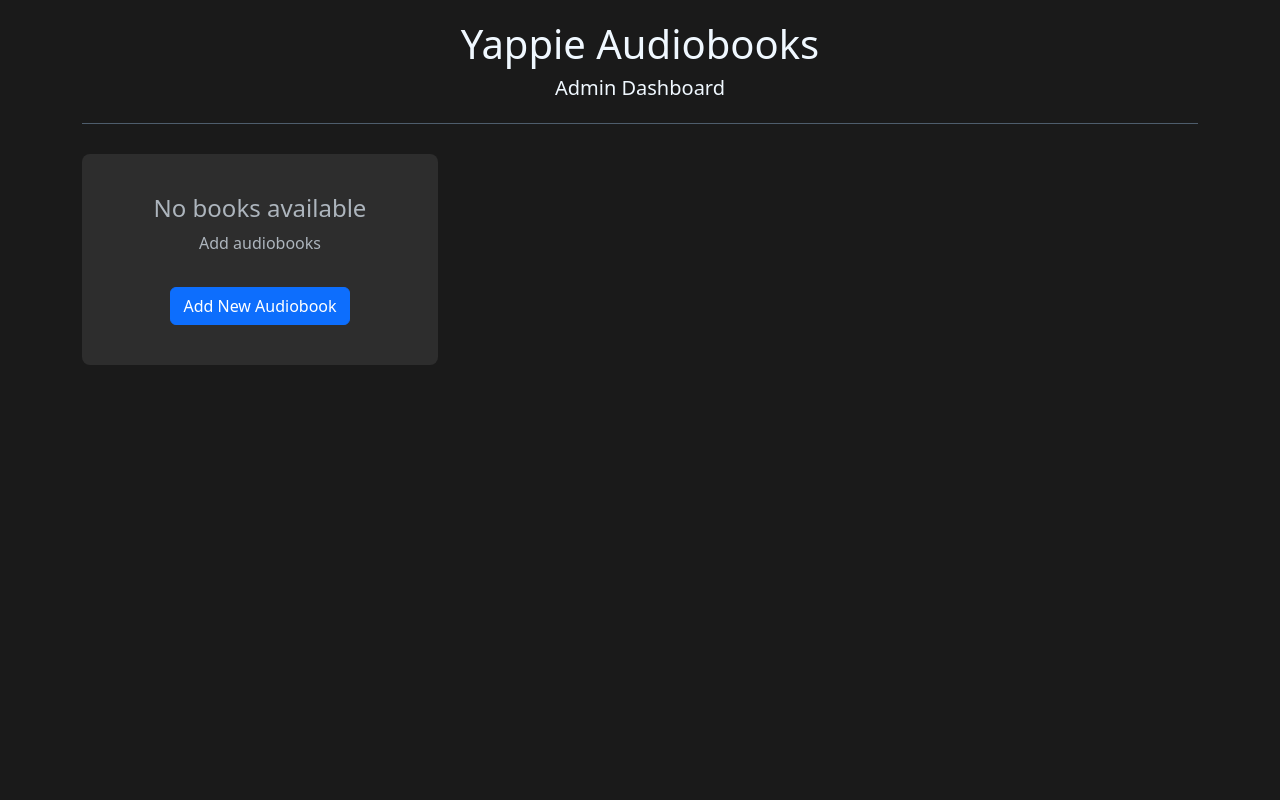
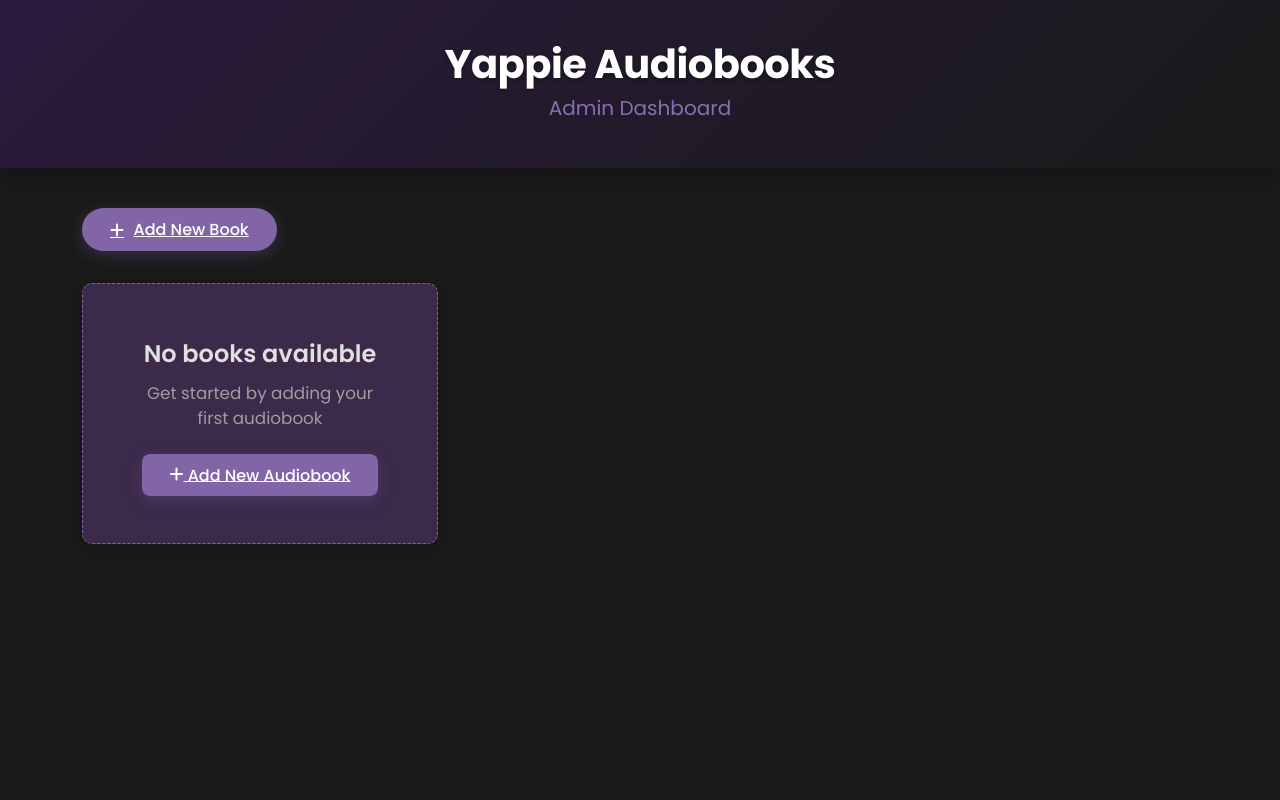
Before and after one commit to malak-elbanna/yappie, a Flask app: page /api/content/ in a window 1280 px wide. Run offline with Flask 3, Linux system fonts and the light colour scheme; data that the repository does not hold is empty.

Commit message:
add book page + styling

```diff
--- a/src/backend/content-management-service/controllers/audiobook_controller.py
+++ b/src/backend/content-management-service/controllers/audiobook_controller.py
@@ -7,6 +7,9 @@ not_found = "audiobook not found"
 def get_collection():
     db = mongo.cx["audiobooks_db"]
     return db["books"]
+
+def add_page():
+    return render_template("addBook.html")
 
 def get_audiobooks():
     collection = get_collection()
@@ -25,10 +28,22 @@ def get_audiobook(id):
         return jsonify({"error": not_found}), 404
 
 def add_audiobook():
-    data = request.get_json()
+    data = {
+        "title": request.form.get("title"),
+        "author": request.form.get("author"),
+        "description": request.form.get("description"),
+        "language": request.form.get("language"),
+        "url_rss": request.form.get("url_rss"),
+        "url_librivox": request.form.get("url_librivox"),
+        "totaltime": request.form.get("totaltime"),
+        "cover_url": request.form.get("cover_url"),
+        "chapters": request.form.get("chapters"),
+        "category": request.form.get("category")
+    }
     collection = get_collection()
     result = collection.insert_one(data)
     return jsonify({"_id": str(result.inserted_id)}), 201
+
 
 def update_audiobook(id):
     data = request.form
--- a/src/backend/content-management-service/routes/audiobook_routes.py
+++ b/src/backend/content-management-service/routes/audiobook_routes.py
@@ -14,6 +14,7 @@ def handle_options():
 audiobook_bp.route('/', methods=['GET'])(get_audiobooks)
 audiobook_bp.route('/edit/<id>', methods=['GET'])(get_audiobook_update)
 audiobook_bp.route('/<id>', methods=['GET'])(get_audiobook)
-audiobook_bp.route('/add', methods=['POST'])(add_audiobook)
+audiobook_bp.route('/', methods=['POST'])(add_audiobook)
 audiobook_bp.route('/<id>', methods=['PUT'])(update_audiobook)
 audiobook_bp.route('/<id>', methods=['DELETE'])(delete_audiobook)
+audiobook_bp.route('/add')(add_page)
--- a/src/backend/content-management-service/static/css/style.css
+++ b/src/backend/content-management-service/static/css/style.css
@@ -1,52 +1,103 @@
 :root {
-    --dark-bg: #1a1a1a;
-    --card-bg: #2d2d2d;
-    --text-light: #f8f9fa;
-    --text-muted: #adb5bd;
-    --accent-color: #4e5d6c;
+    --dark-purple: #2a1b3d;
+    --dark-purple-light: #3b2a4a;
+    --dark-grey: #1a1a1a;
+    --dark-grey-light: #2d2d2d;
+    --accent: #8265a7;
+    --accent-light: #9d7dc4;
+    --text-light: #e0e0e0;
+    --text-muted: #9e9e9e;
+    --danger: #fc5c5c;
 }
 
 body {
-    background-color: var(--dark-bg);
+    font-family: 'Poppins', sans-serif;
+    background-color: var(--dark-grey);
     color: var(--text-light);
-    padding: 20px;
+    min-height: 100vh;
 }
 
 .header {
-    margin-bottom: 30px;
-    padding-bottom: 15px;
-    border-bottom: 1px solid var(--accent-color);
-    color: aliceblue;
+    background: linear-gradient(135deg, var(--dark-purple) 0%, var(--dark-grey) 100%);
+    color: white;
+    padding: 2.5rem 0;
+    margin-bottom: 2.5rem;
+    box-shadow: 0 4px 30px rgba(0, 0, 0, 0.3);
+}
+
+.header h1 {
+    font-weight: 700;
+    letter-spacing: -0.5px;
+    text-shadow: 0 2px 4px rgba(0, 0, 0, 0.3);
+}
+
+.header h5 {
+    font-weight: 400;
+    opacity: 0.85;
+    color: var(--accent-light);
+}
+
+.add-book-btn {
+    background-color: var(--accent);
+    color: white;
+    border: none;
+    padding: 0.6rem 1.75rem;
+    border-radius: 50px;
+    font-weight: 500;
+    transition: all 0.3s ease;
+    box-shadow: 0 4px 15px rgba(130, 101, 167, 0.3);
+    margin-bottom: 2rem;
+    display: inline-flex;
+    align-items: center;
+    gap: 0.6rem;
+}
+
+.add-book-btn:hover {
+    background-color: var(--accent-light);
+    transform: translateY(-2px);
+    box-shadow: 0 6px 20px rgba(130, 101, 167, 0.4);
+    color: white;
 }
 
 .book-card {
-    background-color: var(--card-bg);
+    background-color: var(--dark-grey-light);
     border: none;
-    border-radius: 8px;
-    transition: transform 0.3s ease, box-shadow 0.3s ease;
+    border-radius: 10px;
+    overflow: hidden;
+    transition: all 0.3s ease;
+    box-shadow: 0 5px 15px rgba(0, 0, 0, 0.2);
     height: 100%;
-    margin-bottom: 20px;
+    border-left: 4px solid var(--accent);
 }
 
 .book-card:hover {
-    transform: translateY(-5px);
-    box-shadow: 0 10px 20px rgba(0, 0, 0, 0.3);
+    transform: translateY(-8px);
+    box-shadow: 0 12px 25px rgba(0, 0, 0, 0.3);
+    background-color: var(--dark-purple-light);
+}
+
+.book-card .card-body {
+    padding: 1.75rem;
 }
 
 .book-title {
     color: var(--text-light);
     font-weight: 600;
-    margin-bottom: 10px;
+    font-size: 1.3rem;
+    margin-bottom: 0.8rem;
 }
 
 .book-author {
-    color: var(--text-muted);
+    color: var(--accent-light);
+    font-size: 0.95rem;
+    margin-bottom: 1.2rem;
     font-style: italic;
-    margin-bottom: 15px;
 }
 
 .book-description {
     color: var(--text-muted);
+    font-size: 0.95rem;
+    line-height: 1.6;
     display: -webkit-box;
     -webkit-line-clamp: 3;
     -webkit-box-orient: vertical;
@@ -54,10 +105,96 @@ body {
     text-overflow: ellipsis;
 }
 
+.card-footer {
+    background-color: rgba(42, 27, 61, 0.5);
+    border-top: 1px solid rgba(255, 255, 255, 0.05);
+    padding: 1.25rem;
+}
+
+.btn-edit {
+    background-color: transparent;
+    color: var(--accent);
+    border: 1px solid var(--accent);
+    border-radius: 6px;
+    padding: 0.4rem 1.1rem;
+    font-size: 0.85rem;
+    font-weight: 500;
+    transition: all 0.2s ease;
+}
+
+.btn-edit:hover {
+    background-color: var(--accent);
+    color: white;
+}
+
+.btn-delete {
+    background-color: transparent;
+    color: var(--danger);
+    border: 1px solid var(--danger);
+    border-radius: 6px;
+    padding: 0.4rem 1.1rem;
+    font-size: 0.85rem;
+    font-weight: 500;
+    transition: all 0.2s ease;
+}
+
+.btn-delete:hover {
+    background-color: var(--danger);
+    color: white;
+}
+
 .no-books {
+    background-color: var(--dark-purple-light);
+    border-radius: 10px;
+    padding: 3.5rem;
+    text-align: center;
+    box-shadow: 0 5px 20px rgba(0, 0, 0, 0.2);
+    border: 1px dashed var(--accent);
+}
+
+.no-books h4 {
+    color: var(--text-light);
+    font-weight: 600;
+    margin-bottom: 0.75rem;
+}
+
+.no-books p {
     color: var(--text-muted);
-    text-align: center;
-    padding: 40px;
-    background-color: var(--card-bg);
+    margin-bottom: 2rem;
+    font-size: 1.05rem;
+}
+
+.empty-state-btn {
+    background-color: var(--accent);
+    color: white;
+    border: none;
+    padding: 0.6rem 1.75rem;
     border-radius: 8px;
+    font-weight: 500;
+    transition: all 0.3s ease;
+    box-shadow: 0 4px 15px rgba(130, 101, 167, 0.3);
 }
+
+.empty-state-btn:hover {
+    background-color: var(--accent-light);
+    color: white;
+    transform: translateY(-2px);
+}
+
+/* Custom scrollbar */
+::-webkit-scrollbar {
+    width: 8px;
+}
+
+::-webkit-scrollbar-track {
+    background: var(--dark-grey);
+}
+
+::-webkit-scrollbar-thumb {
+    background: var(--accent);
+    border-radius: 4px;
+}
+
+::-webkit-scrollbar-thumb:hover {
+    background: var(--accent-light);
+}
--- a/src/backend/content-management-service/static/js/updateBook.js
+++ b/src/backend/content-management-service/static/js/updateBook.js
@@ -9,10 +9,14 @@ function updateAudiobook() {
     })
     .then(response => {
         if (response.ok) {
+            alert("Audiobook updated successfully.");
             window.location.href = "/api/content";
         } else {
             alert("Failed to update audiobook.");
         }
     })
-    .catch(error => console.error("Error:", error));
+    .catch(error => {
+        console.error("Error:", error);
+        alert("An error occured while updating the audiobook.");
+    });
 }
--- a/src/backend/content-management-service/templates/home.html
+++ b/src/backend/content-management-service/templates/home.html
@@ -2,15 +2,25 @@
 <html lang="en">
 <head>
     <title>Yappie - Admin</title>
+    <meta charset="UTF-8">
+    <meta name="viewport" content="width=device-width, initial-scale=1.0">
     <link href="https://cdn.jsdelivr.net/npm/bootstrap@5.3.0/dist/css/bootstrap.min.css" rel="stylesheet">
+    <link rel="stylesheet" href="https://cdnjs.cloudflare.com/ajax/libs/font-awesome/6.4.0/css/all.min.css">
+    <link href="https://fonts.googleapis.com/css2?family=Poppins:wght@300;400;500;600;700&display=swap" rel="stylesheet">
     <link rel="stylesheet" href="{{ url_for('static', filename='css/style.css') }}">
 </head>
 <body>
-    <div class="container">
-        <div class="header">
+    <div class="header">
+        <div class="container">
             <h1 class="text-center">Yappie Audiobooks</h1>
             <h5 class="text-center">Admin Dashboard</h5>
         </div>
+    </div>
+
+    <div class="container">
+        <a href="{{ url_for('audiobook_bp.add_page') }}" class="add-book-btn">
+            <i class="fas fa-plus"></i> Add New Book
+        </a>
 
         <div class="row row-cols-1 row-cols-md-2 row-cols-lg-3 g-4">
             {% if result %}
@@ -24,8 +34,12 @@
                         </div>
                         <div class="card-footer bg-transparent border-top-0">
                             <div class="d-flex justify-content-between">
-                                <a href="{{ url_for('audiobook_bp.get_audiobook_update', id=book._id) }}" class="btn btn-sm btn-outline-secondary">Edit</a>
-                                <button class="btn btn-sm btn-outline-danger" onclick="deleteAudiobook('{{ book._id }}')">Delete</button>
+                                <a href="{{ url_for('audiobook_bp.get_audiobook_update', id=book._id) }}" class="btn-edit">
+                                    <i class="fas fa-edit"></i> Edit
+                                </a>
+                                <button class="btn-delete" onclick="deleteAudiobook('{{ book._id }}')">
+                                    <i class="fas fa-trash-alt"></i> Delete
+                                </button>
                             </div>
                         </div>
                     </div>
@@ -35,8 +49,10 @@
                 <div class="col-12">
                     <div class="no-books">
                         <h4>No books available</h4>
-                        <p>Add audiobooks</p>
-                        <button class="btn btn-primary mt-3">Add New Audiobook</button>
+                        <p>Get started by adding your first audiobook</p>
+                        <a href="{{ url_for('audiobook_bp.add_page') }}" class="empty-state-btn">
+                            <i class="fas fa-plus"></i> Add New Audiobook
+                        </a>
                     </div>
                 </div>
             {% endif %}
@@ -45,6 +61,5 @@
 
     <script src="https://cdn.jsdelivr.net/npm/bootstrap@5.3.0/dist/js/bootstrap.bundle.min.js"></script>
     <script src="{{ url_for('static', filename='js/home.js') }}"></script>
-
 </body>
 </html>
```
Also changed, not shown: src/backend/content-management-service/static/css/form.css (added, +114 -0 lines), src/backend/content-management-service/static/js/addBook.js (added, +21 -0 lines), src/backend/content-management-service/templates/addBook.html (+82 -0 lines), src/backend/content-management-service/templates/updateBook.html (+6 -2 lines).
